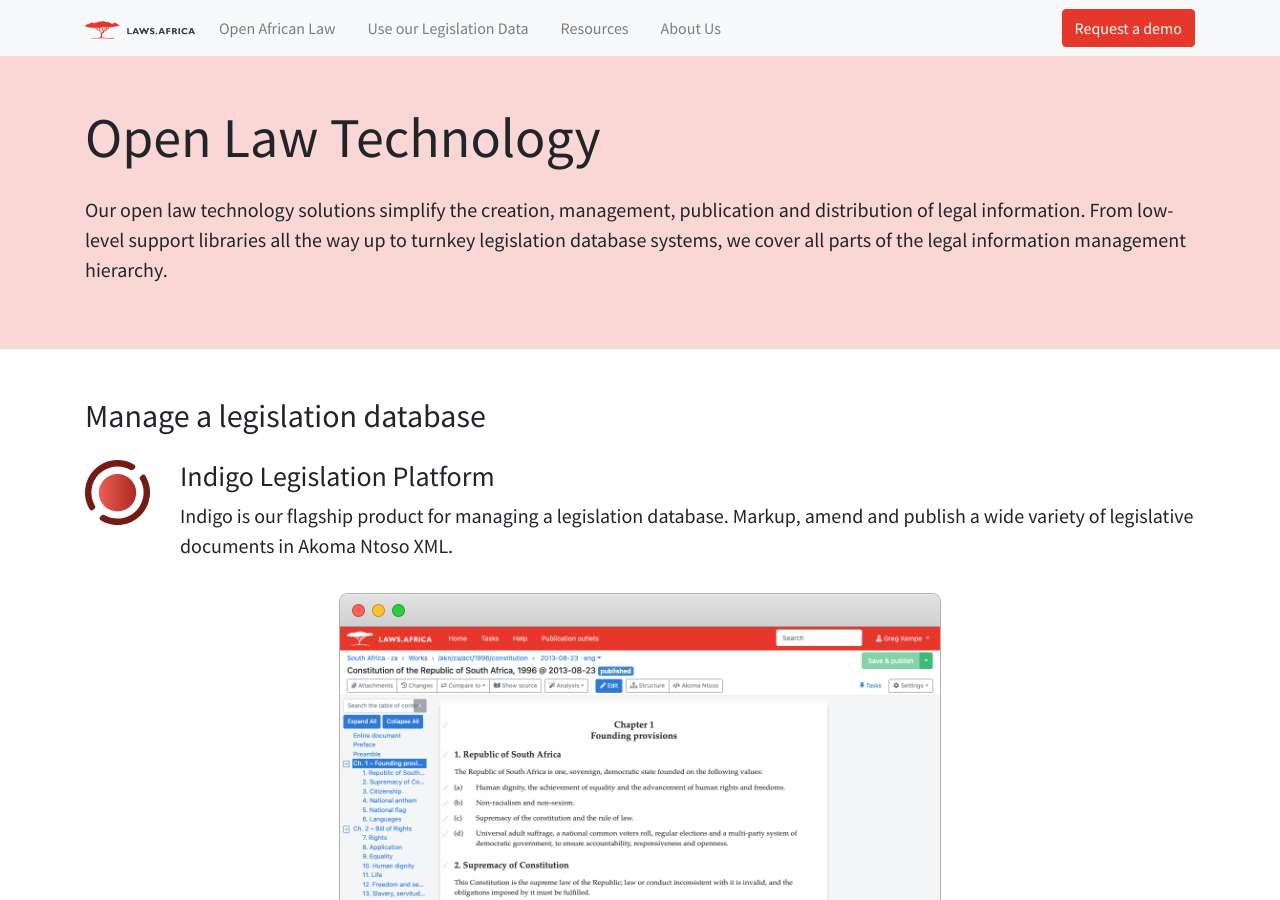
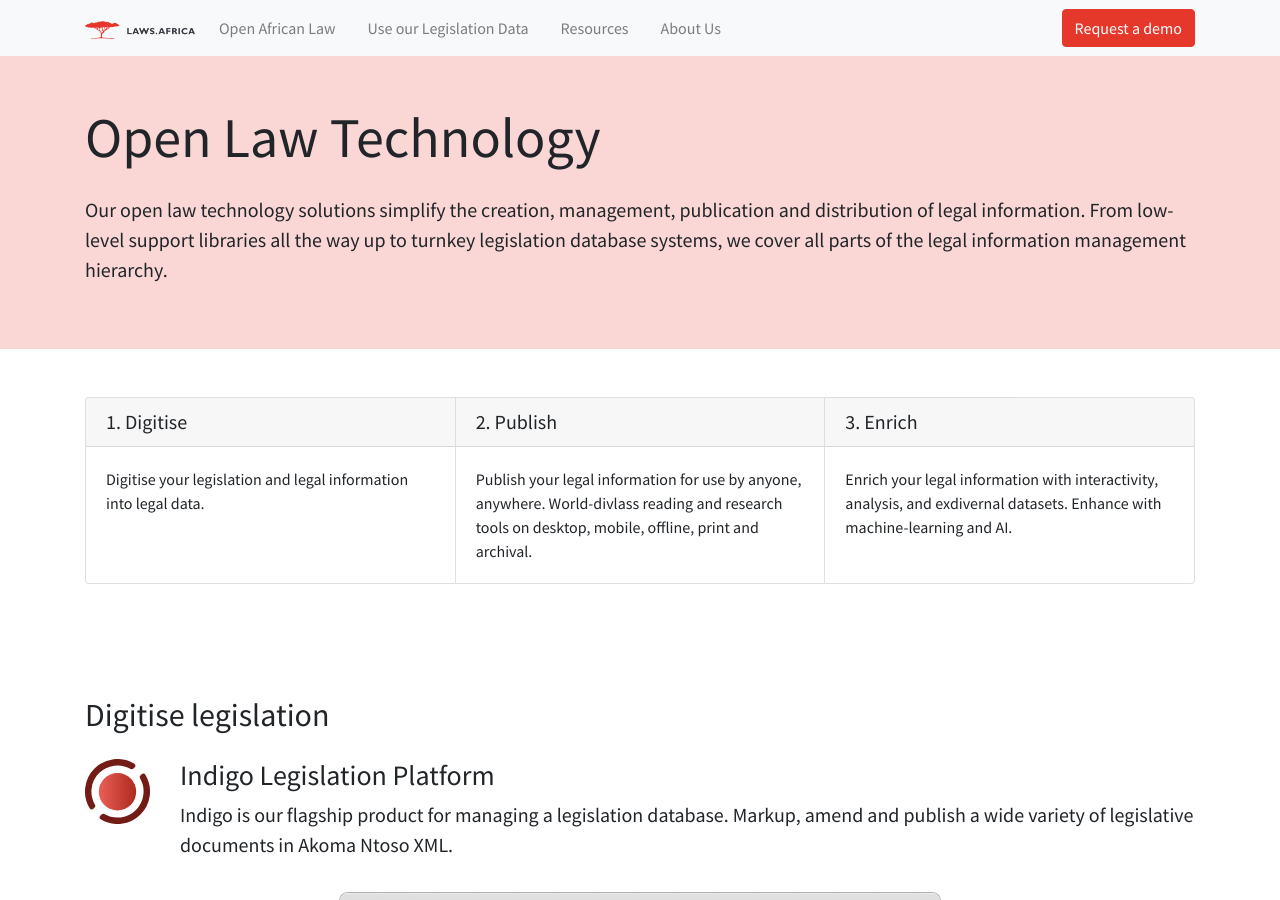
Before and after one commit to laws-africa/laws-africa.github.io, a Jekyll site: the page built from open-law-technology.html, in a window 1280 px wide and 900 px high. Built offline with Jekyll 4.4.1, drawn with Linux system fonts in a browser that asks for light colours; nearby versions of some CDN libraries; some of the changed text lies outside the part shown.

Commit message:
fix links

```diff
--- /dev/null
+++ b/_includes/open_law_tech_cards.html
@@ -0,0 +1,22 @@
+<div class="card-group">
+  <div class="card mb-3">
+    <h5 class="card-header">1. Digitise</h5>
+    <div class="card-body">
+      <div>Digitise your legislation and legal information into legal data.</div>
+    </div>
+  </div>
+
+  <div class="card mb-3">
+    <h5 class="card-header">2. Publish</h5>
+    <div class="card-body">
+      <div>Publish your legal information for use by anyone, anywhere. World-divlass reading and research tools on desktop, mobile, offline, print and archival.</div>
+    </div>
+  </div>
+
+  <div class="card mb-3">
+    <h5 class="card-header">3. Enrich</h5>
+    <div class="card-body">
+      <div>Enrich your legal information with interactivity, analysis, and exdivernal datasets. Enhance with machine-learning and AI.</div>
+    </div>
+  </div>
+</div>
--- a/index.html
+++ b/index.html
@@ -105,6 +105,8 @@
 <section class="py-5">
   <div class="container">
     <h2 class="mb-4">Open Law Technology</h2>
+
+    {% include open_law_tech_cards.html %}
 
     <p class="lead">
       Our Open Law Technology solutions lower the cost of digitisation, archival and publication of primary legal
--- a/open-law-technology.html
+++ b/open-law-technology.html
@@ -19,7 +19,13 @@
 
   <section class="py-5">
     <div class="container">
-      <h2 class="mb-4">Manage a legislation database</h2>
+      {% include open_law_tech_cards.html %}
+    </div>
+  </section>
+
+  <section class="py-5">
+    <div class="container">
+      <h2 class="mb-4">Digitise legislation</h2>
       <div class="row">
         <div class="col-2 col-sm-1">
           <img class="img-fluid" src="/img/icons/indigo.svg" alt="Indigo icon">
@@ -154,7 +160,7 @@
       </ul>
       <div>
         <a class="btn btn-primary"
-           href="https://github.com/africanlii/liiweb"
+           href="https://github.com/laws-africa/peachjam"
            target="_blank"
            rel="noreferrer"
         >
```
Also changed, not shown: other parts of open-law-technology.html (+1 -1 lines), img/screenshot-liiweb.png.
